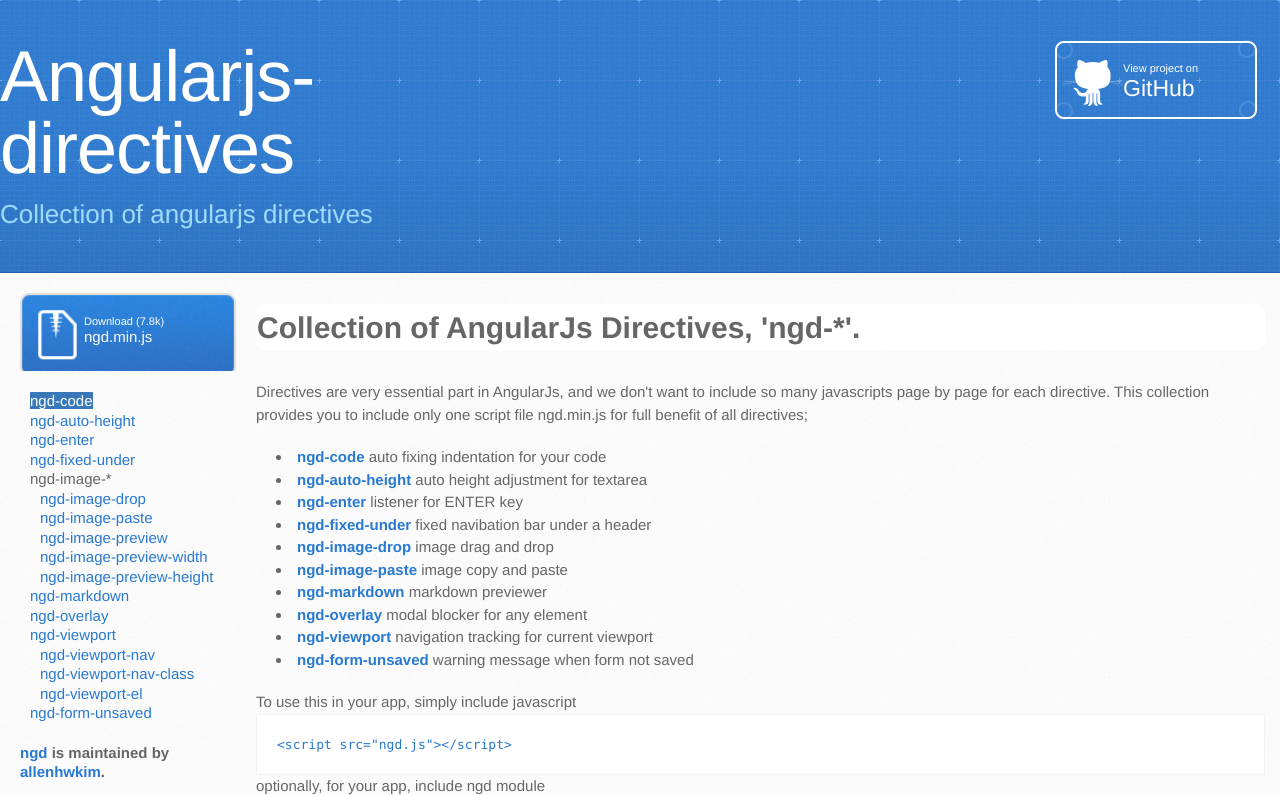
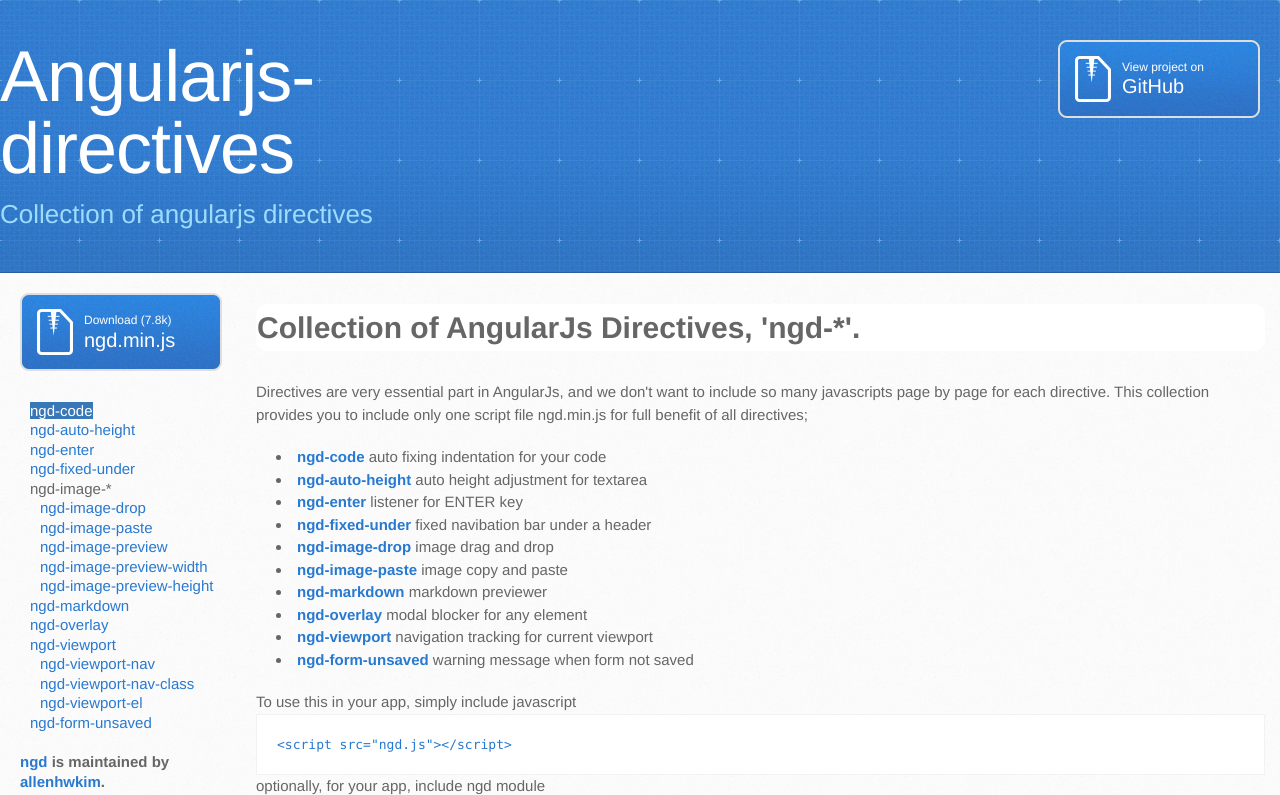
Before and after one commit to allenhwkim/angularjs-directives, a website: page index.html in a window 1280 px wide. Shown: the top 795 px of the page. Drawn offline with nearby package versions, Linux system fonts and the light colour scheme.

Commit message:
stylesheet fix, and added imaged

```diff
--- a/index.html
+++ b/index.html
@@ -22,16 +22,25 @@
   <body ngd-viewport>
     <header>
       <div class="inner">
+        <a href="https://github.com/allenhwkim/angularjs-directives" class="button">
+          <img src="images/download-button.png">
+          <div class="overlay">
+            <small>View project on</small>
+            GitHub
+          </div>
+        </a>
         <h1>Angularjs-directives</h1>
         <h2>Collection of angularjs directives</h2>
-        <a href="https://github.com/allenhwkim/angularjs-directives" class="button"><small>View project on</small> GitHub</a>
       </div>
     </header>
 
     <aside id="sidebar" ngd-fixed-under="header">
       <a href="https://rawgit.com/allenhwkim/angularjs-directives/master/build/ngd.min.js" download="ngd.min.js" class="button">
-        <small>Download (7.8k)</small>
-        ngd.min.js
+        <img src="images/download-button.png">
+        <div class="overlay">
+          <small>Download (7.8k)</small>
+          ngd.min.js
+        </div>
       </a>
 
       <p>
@@ -280,10 +289,13 @@
   <div ngd-plnkr-show module-name="ngd"></div>
   <style ngd-plnkr-code="css">
     *[ngd-image-drop] {
-      color: #fff; width:400px; min-height: 200px; background: grey
+      color: #fff; width:400px; min-height: 200px; background: grey; float: left;
     }
     *[ngd-image-drop].dragover {
       color: grey; background: #fff; border: 1px solid #333;
+    }
+    *[ngd-image-drop] ~ img {
+      width: 100px;
     }
   </style>
   <div ngd-plnkr-code="html">
@@ -292,6 +304,14 @@
       ngd-image-preview-width="100">
       Drag Image Here
     </div>
+    <img src="http://upload.wikimedia.org/wikipedia/commons/5/58/1NumberOneInCircle.png" />
+    <img src="https://assets-cdn.github.com/assets/modules/dashboard/bootcamp/octocat_repo-cb1f4597a1bebe82fcc0b3ef76af56e21c8c7027.png" />
+    <img src="http://upload.wikimedia.org/wikipedia/commons/9/9f/2NumberTwoInCircle.png" />
+    <img src="https://assets-cdn.github.com/assets/modules/dashboard/bootcamp/octocat_setup-84f6371ecad812ad78859b234943b5c8152e7fdb.png" />
+    <img src="http://upload.wikimedia.org/wikipedia/commons/thumb/d/d6/3NumberThreeInCircle.svg/500px-3NumberThreeInCircle.svg.png" />
+    <img src="https://assets-cdn.github.com/assets/modules/dashboard/bootcamp/octocat_fork-1325df937c72b18d35596b0907063eb813ad685f.png" />
+    <img src="http://upload.wikimedia.org/wikipedia/commons/5/59/4NumberFourInCircle.png" />
+    <img src="https://assets-cdn.github.com/assets/modules/dashboard/bootcamp/octocat_collabocats-76ee6a3f54af5ba9b8c795aeb5c8dd4a4e8c279e.png" />
   </div>
 </div>
 
@@ -357,7 +377,10 @@
   <div ngd-plnkr-show module-name="ngd"></div>
   <style ngd-plnkr-code="css">
     *[ngd-image-paste] {
-      color: #fff; width:400px; min-height: 200px; background: grey
+      color: #fff; width:400px; min-height: 200px; background: grey; float: left;
+    }
+    *[ngd-image-paste] ~ img {
+      width: 100px;
     }
   </style>
   <div ngd-plnkr-code="html">
@@ -366,6 +389,15 @@
       ngd-image-preview-width="100">
       Copy/Paste Image Here
     </div>
+    Right-Click, Copy Image, then Paste <br/>
+    <img src="http://upload.wikimedia.org/wikipedia/commons/5/58/1NumberOneInCircle.png" />
+    <img src="https://assets-cdn.github.com/assets/modules/dashboard/bootcamp/octocat_repo-cb1f4597a1bebe82fcc0b3ef76af56e21c8c7027.png" />
+    <img src="http://upload.wikimedia.org/wikipedia/commons/9/9f/2NumberTwoInCircle.png" />
+    <img src="https://assets-cdn.github.com/assets/modules/dashboard/bootcamp/octocat_setup-84f6371ecad812ad78859b234943b5c8152e7fdb.png" />
+    <img src="http://upload.wikimedia.org/wikipedia/commons/thumb/d/d6/3NumberThreeInCircle.svg/500px-3NumberThreeInCircle.svg.png" />
+    <img src="https://assets-cdn.github.com/assets/modules/dashboard/bootcamp/octocat_fork-1325df937c72b18d35596b0907063eb813ad685f.png" />
+    <img src="http://upload.wikimedia.org/wikipedia/commons/5/59/4NumberFourInCircle.png" />
+    <img src="https://assets-cdn.github.com/assets/modules/dashboard/bootcamp/octocat_collabocats-76ee6a3f54af5ba9b8c795aeb5c8dd4a4e8c279e.png" />
   </div>
 </div>
 
--- a/stylesheets/stylesheet.css
+++ b/stylesheets/stylesheet.css
@@ -130,6 +130,7 @@
   width: 20%;
   padding: 20px;
   line-height: 1.3;
+  position: absolute;
 }
 
 aside#sidebar p.repo-owner,
@@ -149,36 +150,32 @@
 }
 
 a.button {
-  width: 134px;
-  height: 58px;
   line-height: 1.2;
-  font-size: 23px;
+  font-size: 20px;
   color: #fff;
-  padding-left: 68px;
-  padding-top: 22px;
-  font-family: 'Architects Daughter', 'Helvetica Neue', Helvetica, Arial, serif;
+  position: relative;
+  display: inline-block;
+  max-width: 100%;
+  overflow: hidden;
 }
+a.button img {
+  max-width: 100%;
+}
+a.button div.overlay {
+  position: absolute;
+  top: 1em;
+  left: 3.2em;
+  right: 1em;
+}
+
 a.button small {
   display: block;
-  font-size: 11px;
+  font-size: 12px;
 }
+
 header a.button {
-  position: absolute;
-  width: 202px;
-  height: 80px;
-  right: 1em;
-  top: 0;
-  background: transparent url(../images/github-button.png) 0 0 no-repeat;
-}
-aside a.button {
-  width: 100%;
-  height: 78px;
-  padding-left: 64px;
-  display: block;
-  background: transparent url(../images/download-button.png) 0 0 no-repeat;
-  background-size: 100%;
-  margin-bottom: 1em;
-  font-size: 1em;
+  float: right;
+  margin-right: 1em;
 }
 
 code, pre {
@@ -455,10 +452,6 @@
     -webkit-border-radius: 5px;
     border-radius: 5px;
   }
-  header a.button small {
-    font-size: 13px;
-    display: inline;
-  }
 
   #main-content h1:before,
   #main-content h2:before,
@@ -485,6 +478,10 @@
   border: 1px solid #ccc;
 }
 
+*[ngd-plnkr-code="html"] {
+  min-height: 200px;
+}
+
 *[ngd-plnkr-code]:after {
   content: "";
   clear:both;
```
Also changed, not shown: development/index.html (+12 -3 lines), development/ngd-image-drop.html (+12 -1 lines), development/ngd-image-paste.html (+13 -1 lines).
